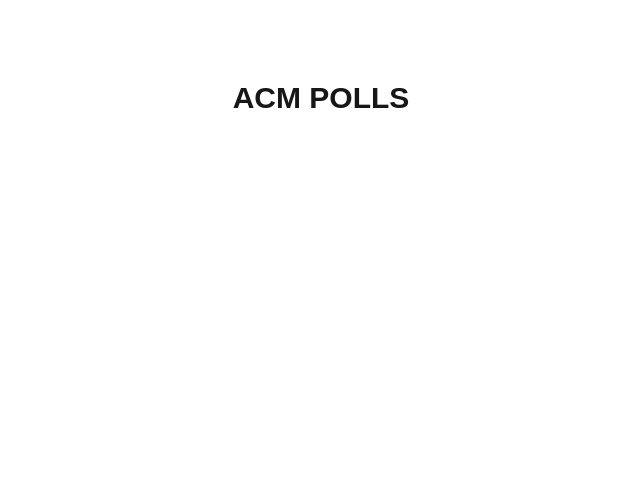
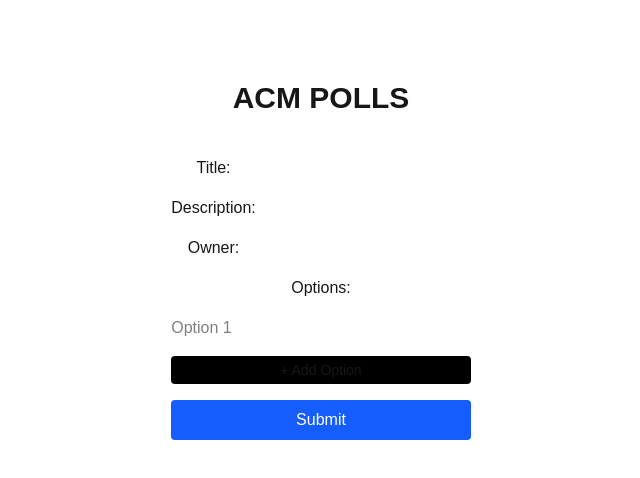
Before and after one commit to AndrewR270/hack-school-2025, a Next.js app in the folder client/: page /create in a window 1280 px wide. Shown: the top 478 px of the page, without its empty margins (319-959 px from the left). Built offline with nearby package versions, Linux system fonts and the light colour scheme.

Commit message:
finish create page

```diff
--- a/client/src/app/create/page.js
+++ b/client/src/app/create/page.js
@@ -1,17 +1,30 @@
 'use client';
-import { useEffect, useState } from 'react';
+import { useState } from 'react';
+import { useRouter } from 'next/navigation';
 import Link from 'next/link';
 
 export default function CreatePage() {
   const [title, setTitle] = useState('');
   const [description, setDescription] = useState('');
   const [owner, setOwner] = useState('');
-  const [options, setOptions] = useState([]);
+  const [options, setOptions] = useState(['']);
+
+  const router = useRouter();
 
   const handleSubmit = async (e) => {
     await e.preventDefault();
 
-    const res = await fetch('https://localhost:3001/api/polls', {
+    if (!title || !description || !owner || !options) {
+      alert('Some fields missing.');
+      return;
+    }
+
+    const formattedOptions = options.map((opt) => ({
+      option: opt.trim(),
+      count: 0,
+    }));
+
+    const res = await fetch('http://localhost:3001/api/polls', {
       method: 'POST',
       headers: {
         'Content-Type': 'application/json',
@@ -20,22 +33,92 @@ export default function CreatePage() {
         title: title,
         description: description,
         ownerId: owner,
-        options: options,
+        options: formattedOptions,
       }),
     });
-
-    if (!title || !description || !owner || !options) {
-      alert('Some fields missing.');
-      return;
-    }
     alert('Poll created!');
+    router.push('/');
   };
 
   return (
     <div className='flex flex-col items-center mt-20 text-center'>
-      <Link className='text-3xl font-bold' href='/'>
+      <Link className='text-3xl font-bold mb-10' href='/'>
         ACM POLLS
       </Link>
+      <form onSubmit={handleSubmit} className='flex flex-col gap-4'>
+        <label>
+          Title:
+          <input
+            className='ml-2 bg-white text-black'
+            type='text'
+            value={title}
+            onChange={(e) => setTitle(e.target.value)}
+          />
+        </label>
+
+        <label>
+          Description:
+          <input
+            className='ml-2 bg-white text-black'
+            type='text'
+            value={description}
+            onChange={(e) => setDescription(e.target.value)}
+          />
+        </label>
+
+        <label>
+          Owner:
+          <input
+            className='ml-2 bg-white text-black'
+            type='text'
+            value={owner}
+            onChange={(e) => setOwner(e.target.value)}
+          />
+        </label>
+
+        <label>Options:</label>
+        {options.map((option, index) => (
+          <div key={index} className='flex gap-2 items-center'>
+            <input
+              className='bg-white text-black flex-1'
+              type='text'
+              placeholder={`Option ${index + 1}`}
+              value={option}
+              onChange={(e) => {
+                const newOptions = [...options];
+                newOptions[index] = e.target.value;
+                setOptions(newOptions);
+              }}
+            />
+            {options.length > 1 && (
+              <button
+                type='button'
+                className='text-red-600'
+                onClick={() => {
+                  const newOptions = options.filter((_, i) => i !== index);
+                  setOptions(newOptions);
+                }}
+              >
+                ✕
+              </button>
+            )}
+          </div>
+        ))}
+        <button
+          type='button'
+          className='bg-black text-sm py-1 px-2 rounded'
+          onClick={() => setOptions([...options, ''])}
+        >
+          + Add Option
+        </button>
+
+        <button
+          type='submit'
+          className='bg-blue-600 text-white rounded py-2 px-4'
+        >
+          Submit
+        </button>
+      </form>
     </div>
   );
 }
```
